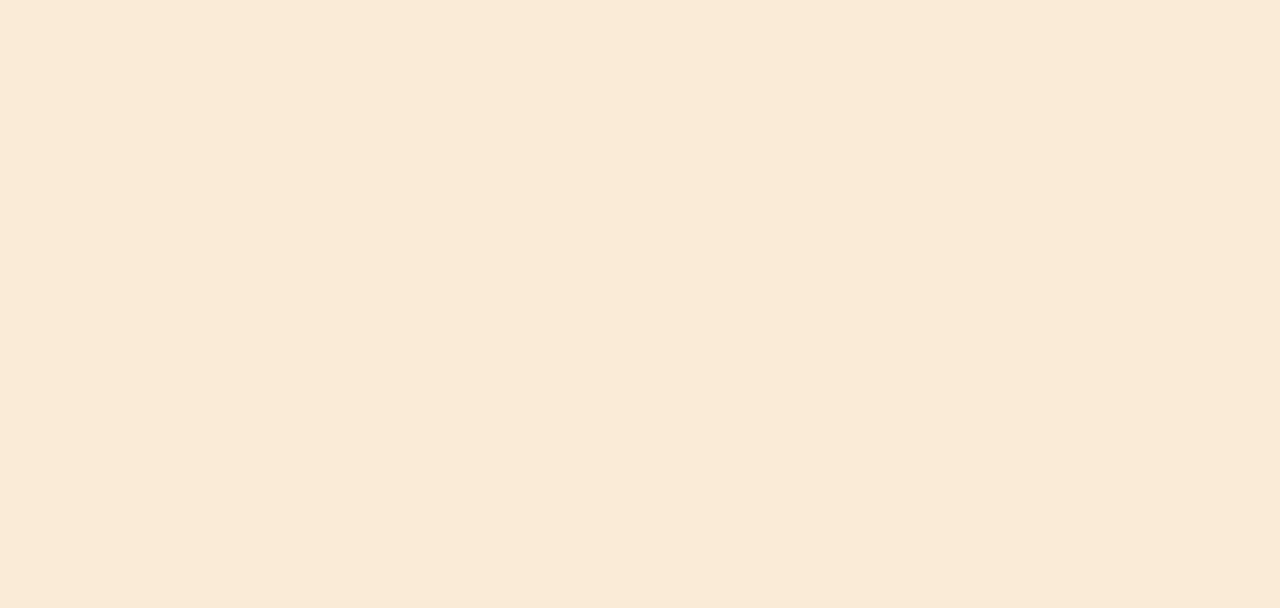
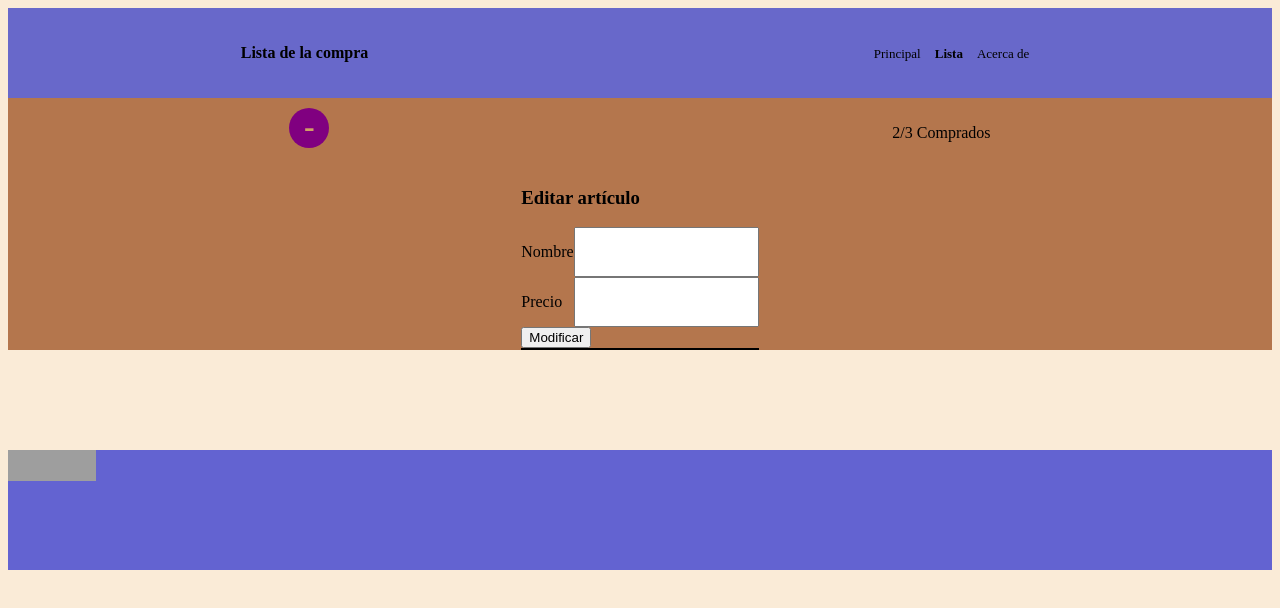
Before and after one commit to Ryanleary9/202301-W1CH3-Ryan-Leary, a website: page form.html in a window 1280 px wide. Drawn offline with Linux system fonts and the light colour scheme; grey boxes are pictures that could not be loaded.

Commit message:
Added form.html formulari and updated css file

```diff
--- a/form.html
+++ b/form.html
@@ -11,6 +11,46 @@
 </head>
 
 <body>
+  <header>
+    <h1>Lista de la compra</h1>
+    <nav>
+      <ul>
+        <li>Principal</li>
+        <li>Lista</li>
+        <li>Acerca de</li>
+      </ul>
+    </nav>
+  </header>
+  <section>
+    <a href="index.html">-</a>
+    <p>2/3 Comprados</p>
+  </section>
+
+  <section>
+    <span>
+      <h3>Editar artículo</h3>
+      <form>
+        <div>
+          <p>Nombre</p>
+          <input type="text">
+        </div>
+        <div>
+          <p>Precio</p>
+          <input type="text">
+        </div>
+        <button type="submit">Modificar</button>
+      </form>
+    </span>
+  </section>
+
+  <footer>
+    <p>
+      <a href="http://jigsaw.w3.org/css-validator/check/referer">
+        <img style="border:0;width:88px;height:31px" src="http://jigsaw.w3.org/css-validator/images/vcss"
+          alt="¡CSS Válido!" />
+      </a>
+    </p>
+  </footer>
 
 </body>
 
```
